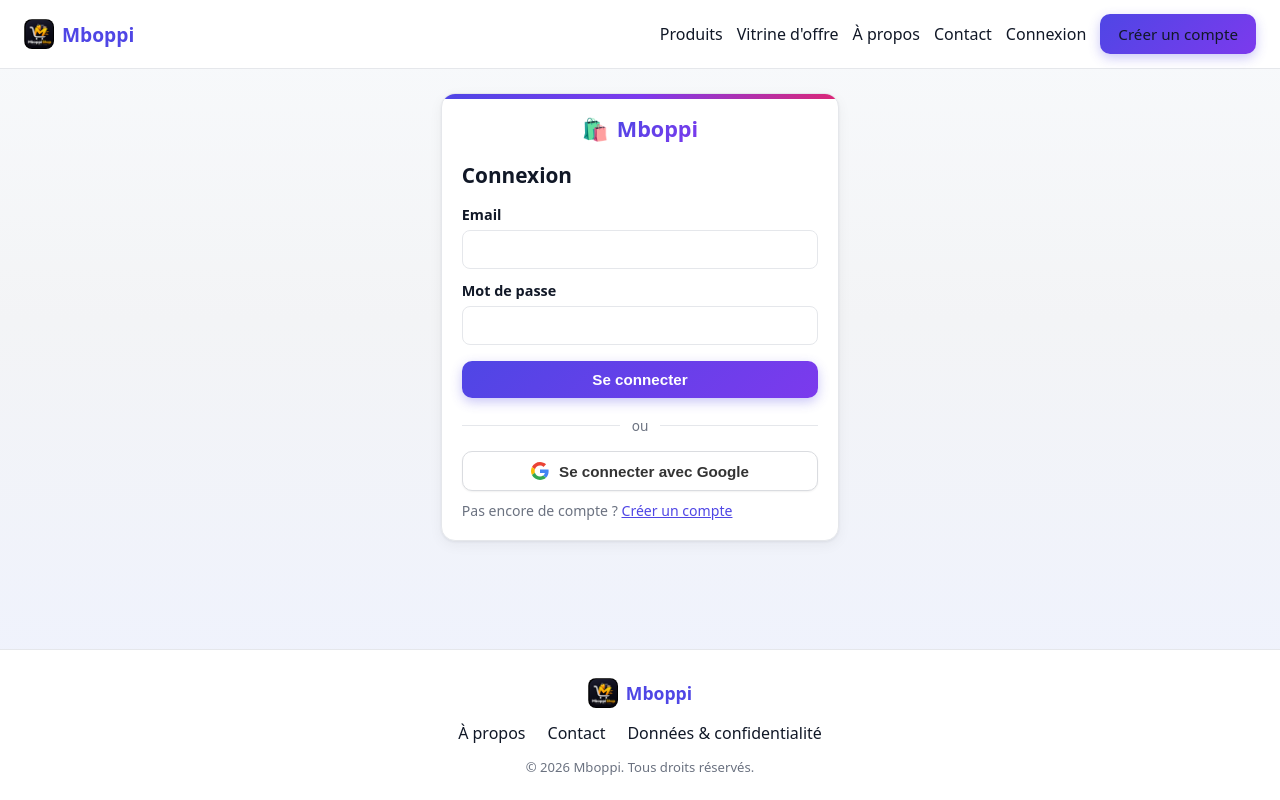
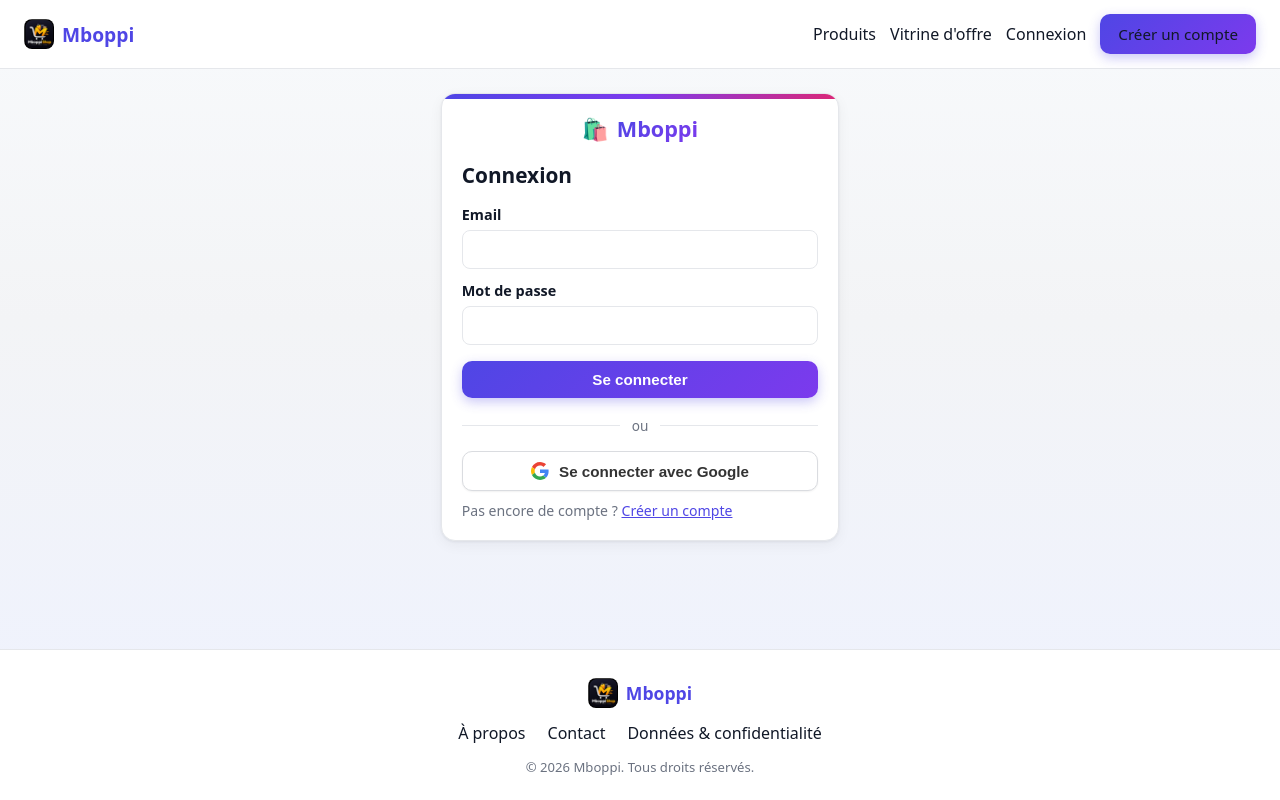
Before and after one commit to Schester38/marketplace, a React (Vite) app in the folder client/: page /login in a window 1280 px wide. Built offline with nearby package versions, Linux system fonts and the light colour scheme.

Commit message:
Header : retrait des liens A propos et Contact (conserves dans le footer)

```diff
--- a/client/src/components/Navbar.jsx
+++ b/client/src/components/Navbar.jsx
@@ -16,8 +16,6 @@
     <>
       <Link to="/" onClick={close}>Produits</Link>
       <Link to="/vitrine-offre" onClick={close}>Vitrine d'offre</Link>
-      <Link to="/a-propos" onClick={close}>À propos</Link>
-      <Link to="/contact" onClick={close}>Contact</Link>
       {!user && <Link to="/login" onClick={close}>Connexion</Link>}
       {!user && <Link to="/register" className="btn btn-primary" onClick={close}>Créer un compte</Link>}
       {user && user.role === 'shop' && <Link to="/shop" onClick={close}>Ma boutique</Link>}
```
